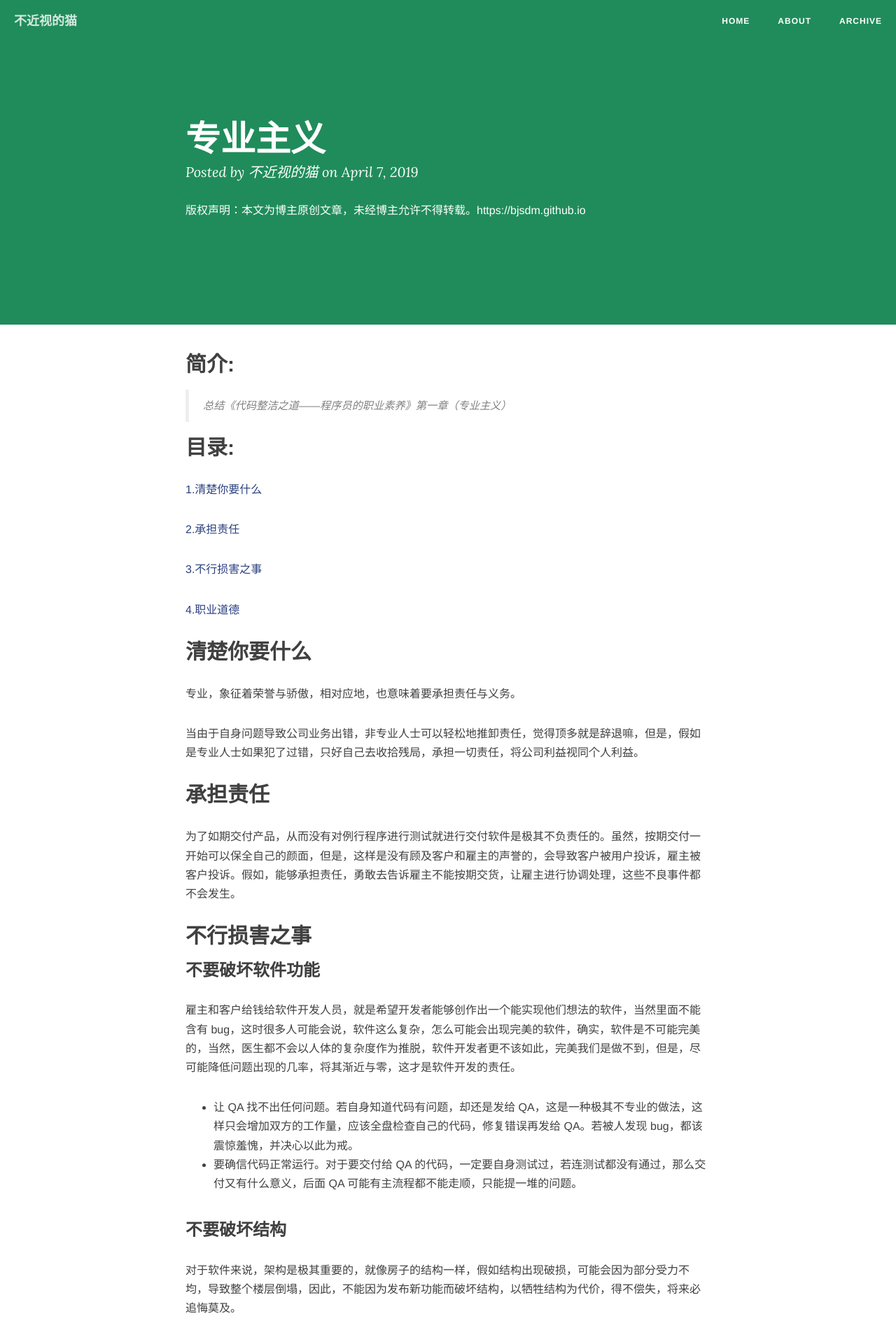
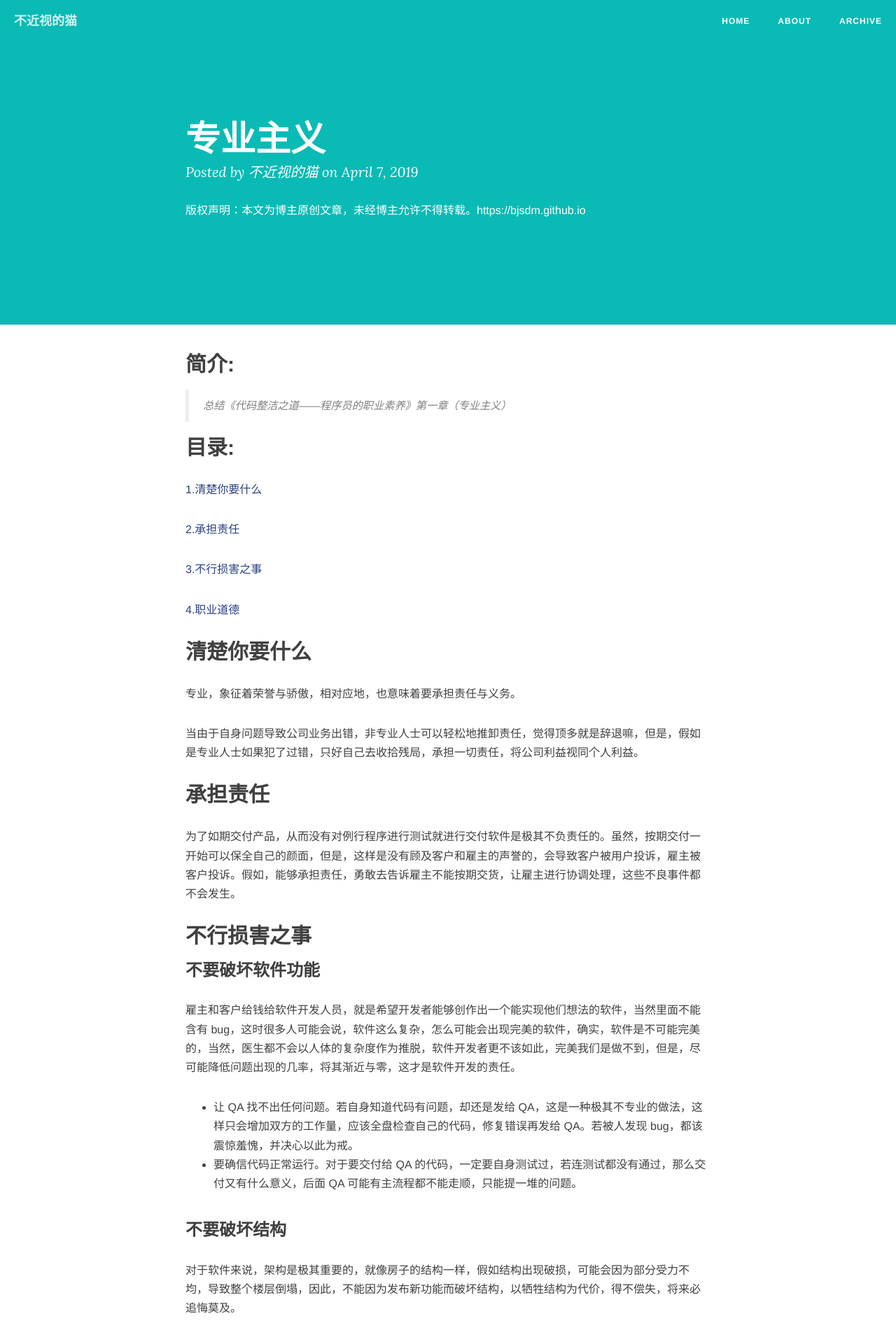
Before and after one commit to bjsdm/bjsdm.github.io, a Jekyll site: the page built from _posts/2019-04-07-专业主义.md, in a window 1280 px wide. Shown: the top 1911 px of the page at 70% size. Built offline with Jekyll 4.4.1, drawn with Linux system fonts in a browser that asks for light colours; nearby versions of some CDN libraries; comment, search, counter and statistics services are not loaded.

Commit message:
Update post.html

```diff
--- a/_layouts/post.html
+++ b/_layouts/post.html
@@ -5,7 +5,8 @@ layout: default
 <!-- Post Header -->
 <style type="text/css">
     header.intro-header{
-        background-image: url('{{ site.baseurl }}/{% if page.header-img %}{{ page.header-img }}{% else %}{{ site.header-img }}{% endif %}')
+        /*background-image: url('{{ site.baseurl }}/{% if page.header-img %}{{ page.header-img }}{% else %}{{ site.header-img }}{% endif %}')*/
+        background-color: #0abab5;
     }
 </style>
 <header class="intro-header" >
```
